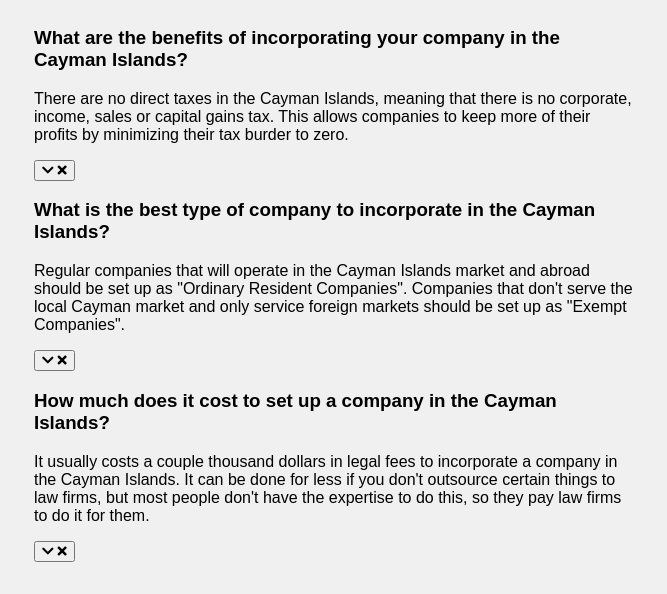
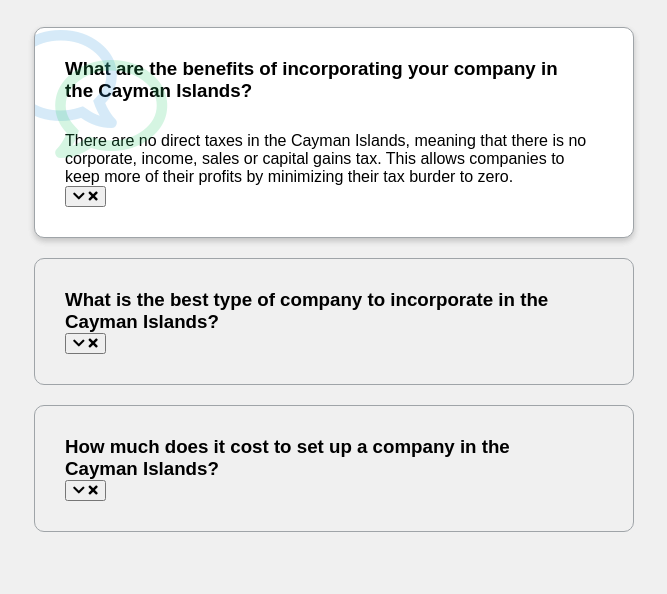
Before and after one commit to GeorgeWauchope/faq-collapse, a plain HTML site: page index.html in a window 1280 px wide. Shown: the part 90-684 px from the top of the page, without its empty margins (306-973 px from the left). Drawn offline with Linux system fonts and the light colour scheme; a web font is replaced by a local one.

Commit message:
css updates

```diff
--- a/index.html
+++ b/index.html
@@ -35,7 +35,7 @@
         </button>
       </div>
 
-      <div class="faq active">
+      <div class="faq">
         <h3 class="faq-title">
           What is the best type of company to incorporate in the Cayman Islands?
         </h3>
@@ -53,7 +53,7 @@
         </button>
       </div>
 
-      <div class="faq active">
+      <div class="faq">
         <h3 class="faq-title">
           How much does it cost to set up a company in the Cayman Islands?
         </h3>
--- a/style.css
+++ b/style.css
@@ -18,3 +18,52 @@ h1 {
   max-width: 600px;
   margin: 0 auto;
 }
+
+.faq {
+  background-color: transparent;
+  border: 1px solid #9fa4a8;
+  border-radius: 10px;
+  margin: 20px 0;
+  padding: 30px;
+  position: relative;
+  overflow: hidden;
+  transition: 0.3s ease;
+}
+
+.faq.active {
+  background-color: white;
+  box-shadow: 0 3px 6px rgba(0, 0, 0, 0.1), 0 3px 6px rgba(0, 0, 0, 0.1);
+}
+
+.faq.active::before,
+.faq.active::after {
+  content: '\f075';
+  font-family: 'Font Awesome 5 Free';
+  color: #2ecc71;
+  font-size: 7rem;
+  position: absolute;
+  opacity: 0.2;
+  top: 20px;
+  left: 20px;
+  z-index: 0;
+}
+
+.faq.active::before {
+  color: #3498db;
+  top: -10px;
+  left: -30px;
+  transform: rotateY(180deg);
+}
+
+.faq-title {
+  margin: 0 35px 0 0;
+}
+
+.faq-text {
+  display: none;
+  margin: 30px 0 0;
+}
+
+.faq.active .faq-text {
+  display: block;
+}
```
